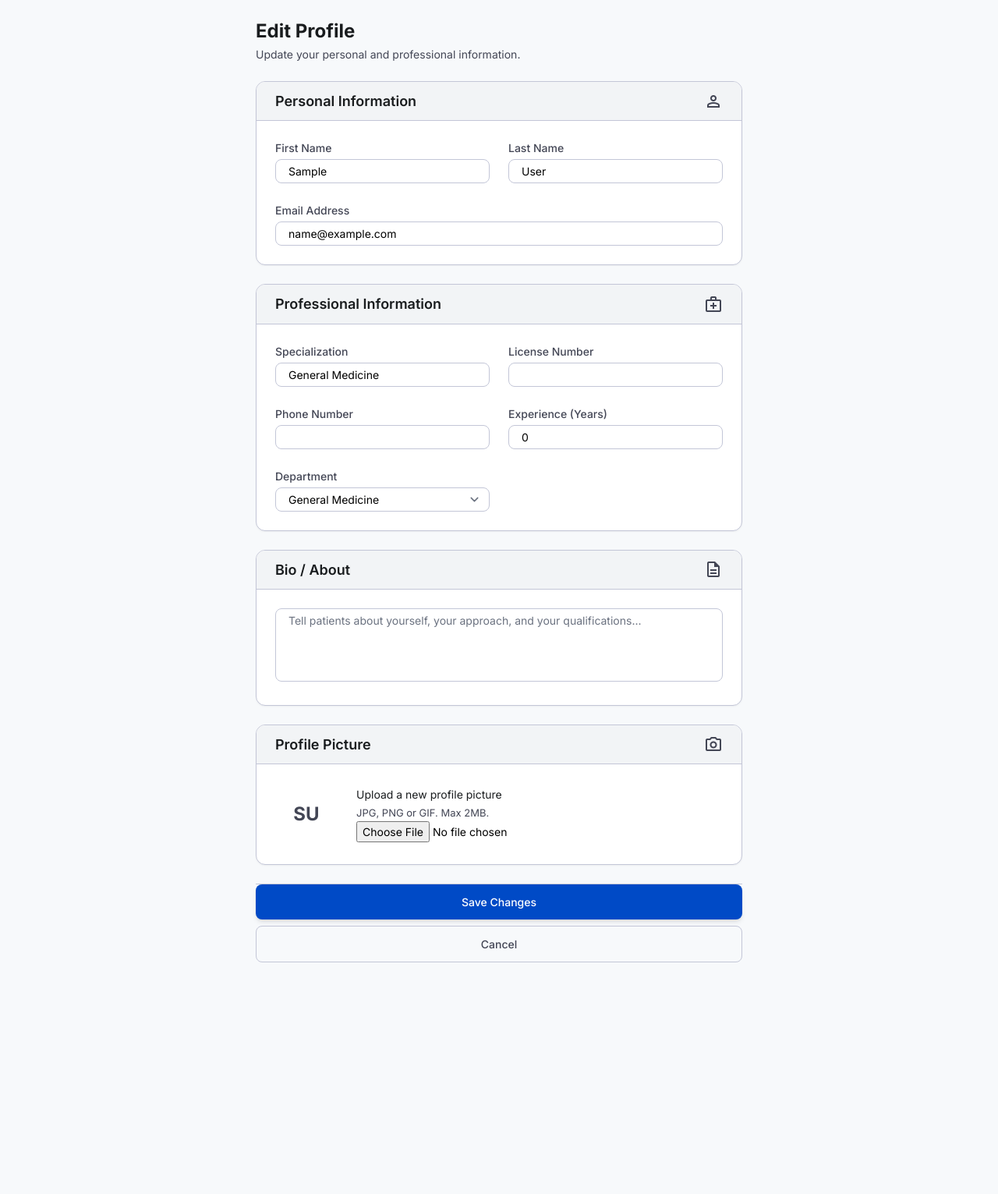
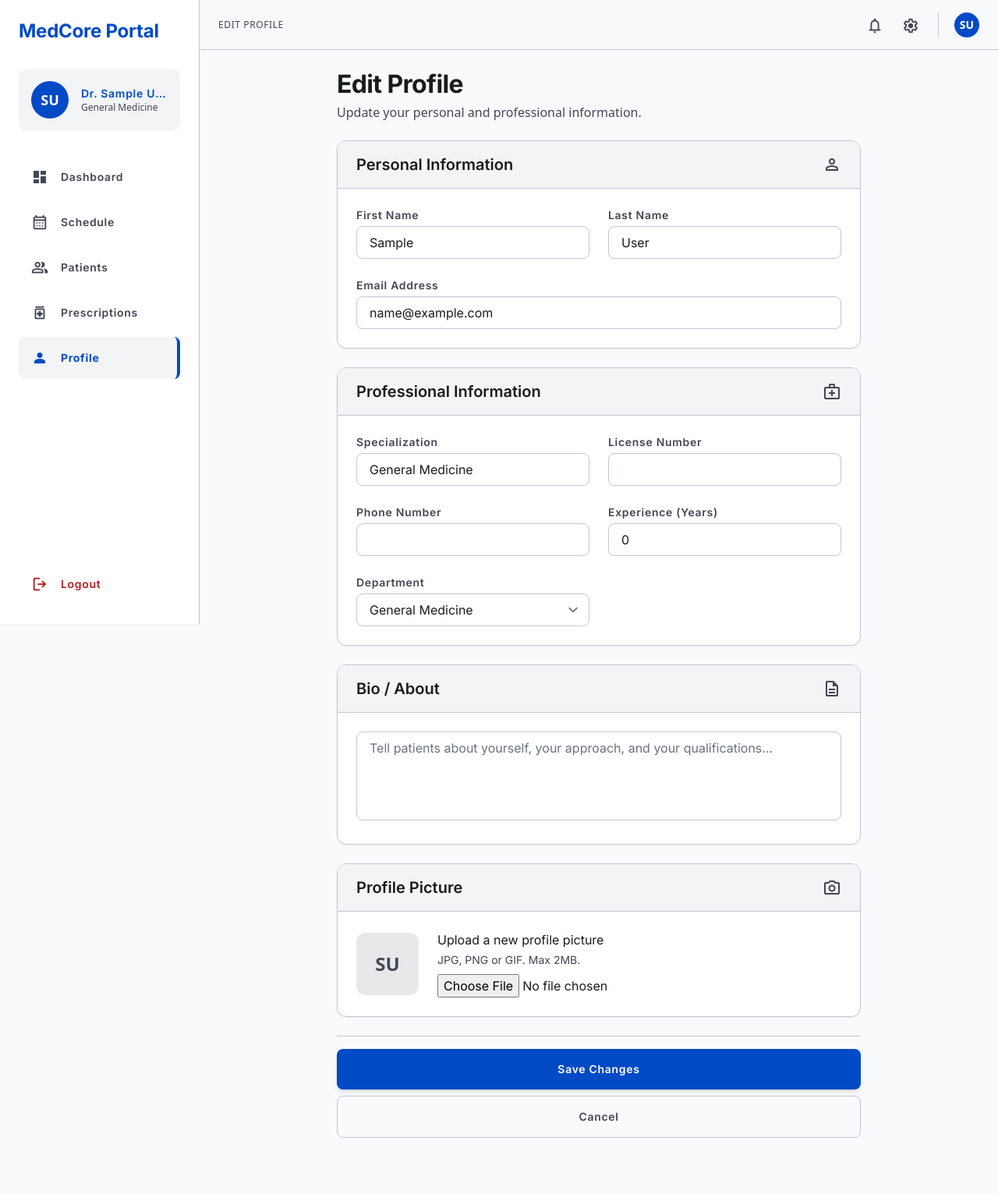
Before and after one commit to KirtanKayastha/hospital-management-system, a Django app: page /doctor/profile/edit/ in a window 1280 px wide. Shown: the whole page at 78% size. Before the commit the page ends 1234 px from the top, so only its background shows below. Run offline with Django 5.2, Linux system fonts and the light colour scheme; the visitor is signed in with stand-in values (Sample User, id 1); data comes from the database, SQL or seed files in the repository; data that the repository does not hold is empty; some libraries are stand-ins or nearby versions.

Commit message:
Fix doctor profile edit page: match existing design system with sidebar, navbar, and consistent styling

```diff
--- a/doctor_siddhartha/templates/doc_siddhartha/edit_profile.html
+++ b/doctor_siddhartha/templates/doc_siddhartha/edit_profile.html
@@ -1,6 +1,5 @@
 <!DOCTYPE html>
-<html class="light" lang="en">
-<head>
+<html class="light" lang="en"><head>
 <meta charset="utf-8"/>
 <meta content="width=device-width, initial-scale=1.0" name="viewport"/>
 <title>Edit Profile | MedCore Portal</title>
@@ -20,130 +19,163 @@
                         "tertiary-container": "#996100",
                         "surface-tint": "#0053db",
                         "on-primary-fixed": "#00174b",
+                        "inverse-on-surface": "#eff1f3",
                         "on-primary-fixed-variant": "#003ea8",
                         "tertiary": "#784b00",
                         "on-surface": "#191c1e",
+                        "secondary-fixed": "#6ffbbe",
                         "on-surface-variant": "#434655",
+                        "inverse-primary": "#b4c5ff",
                         "primary": "#004ac6",
-                        "error": "#ba1a1a",
+                        "on-error-container": "#93000a",
+                        "surface-container-highest": "#e0e3e5",
+                        "on-tertiary-fixed": "#2a1700",
+                        "on-tertiary-fixed-variant": "#653e00",
+                        "surface-bright": "#f7f9fb",
+                        "on-primary": "#ffffff",
                         "error-container": "#ffdad6",
-                        "surface-container-highest": "#e0e3e5",
+                        "tertiary-fixed-dim": "#ffb95f",
                         "surface-container": "#eceef0",
                         "outline-variant": "#c3c6d7",
                         "outline": "#737686",
-                        "surface-bright": "#f7f9fb",
+                        "on-background": "#191c1e",
+                        "on-tertiary": "#ffffff",
+                        "error": "#ba1a1a",
+                        "on-secondary": "#ffffff",
+                        "on-tertiary-container": "#ffeedd",
+                        "on-error": "#ffffff",
+                        "primary-container": "#2563eb",
+                        "on-secondary-fixed-variant": "#005236",
+                        "on-primary-container": "#eeefff",
+                        "inverse-surface": "#2d3133",
+                        "surface-dim": "#d8dadc",
+                        "on-secondary-container": "#00714d",
+                        "on-secondary-fixed": "#002113",
+                        "primary-fixed-dim": "#b4c5ff",
+                        "surface-variant": "#e0e3e5",
+                        "secondary-fixed-dim": "#4edea3",
+                        "surface-container-high": "#e6e8ea",
                         "surface": "#f7f9fb",
+                        "tertiary-fixed": "#ffddb8",
                         "background": "#f7f9fb",
-                        "on-primary": "#ffffff",
-                        "on-secondary": "#ffffff",
-                        "primary-container": "#2563eb",
-                        "on-primary-container": "#eeefff",
+                        "secondary-container": "#6cf8bb"
+                    },
+                    "borderRadius": {
+                        "DEFAULT": "0.25rem",
+                        "lg": "0.5rem",
+                        "xl": "0.75rem",
+                        "full": "9999px"
+                    },
+                    "spacing": {
+                        "base": "4px",
+                        "xxl": "48px",
+                        "lg": "24px",
+                        "xl": "32px",
+                        "sm": "8px",
+                        "container-max": "1280px",
+                        "xs": "4px",
+                        "md": "16px",
+                        "gutter": "24px"
                     },
                     "fontFamily": {
-                        "inter": ["Inter", "sans-serif"],
+                        "body-sm": ["Inter"],
+                        "body-lg": ["Inter"],
+                        "label-md": ["Inter"],
+                        "headline-lg": ["Inter"],
+                        "headline-md": ["Inter"],
+                        "headline-lg-mobile": ["Inter"],
+                        "label-sm": ["Inter"],
+                        "headline-sm": ["Inter"],
+                        "body-md": ["Inter"]
                     },
-                },
-            },
+                    "fontSize": {
+                        "body-sm": ["14px", {"lineHeight": "20px", "fontWeight": "400"}],
+                        "body-lg": ["18px", {"lineHeight": "28px", "fontWeight": "400"}],
+                        "label-md": ["14px", {"lineHeight": "20px", "letterSpacing": "0.05em", "fontWeight": "600"}],
+                        "headline-lg": ["32px", {"lineHeight": "40px", "letterSpacing": "-0.02em", "fontWeight": "700"}],
+                        "headline-md": ["24px", {"lineHeight": "32px", "letterSpacing": "-0.01em", "fontWeight": "600"}],
+                        "headline-lg-mobile": ["24px", {"lineHeight": "32px", "letterSpacing": "-0.01em", "fontWeight": "700"}],
+                        "label-sm": ["12px", {"lineHeight": "16px", "fontWeight": "500"}],
+                        "headline-sm": ["20px", {"lineHeight": "28px", "fontWeight": "600"}],
+                        "body-md": ["16px", {"lineHeight": "24px", "fontWeight": "400"}]
+                    }
+                }
+            }
         };
     </script>
     <style>
-        body { font-family: 'Inter', sans-serif; background: #f7f9fb; }
-        .font-headline-lg { font-size: 1.5rem; font-weight: 700; line-height: 1.3; }
-        .font-headline-sm { font-size: 1.125rem; font-weight: 600; line-height: 1.4; }
-        .font-headline-md { font-size: 1.25rem; font-weight: 600; line-height: 1.4; }
-        .text-headline-lg { font-size: 1.5rem; font-weight: 700; }
-        .text-headline-md { font-size: 1.25rem; font-weight: 600; }
-        .text-headline-sm { font-size: 1.125rem; font-weight: 600; }
-        .text-body-md { font-size: 0.875rem; line-height: 1.5; }
-        .text-body-sm { font-size: 0.8125rem; line-height: 1.5; }
-        .text-label-md { font-size: 0.875rem; font-weight: 500; }
-        .text-label-sm { font-size: 0.75rem; font-weight: 500; }
-        .font-label-md { font-size: 0.875rem; font-weight: 500; }
-        .font-label-sm { font-size: 0.75rem; font-weight: 500; }
-        .rounded-xl { border-radius: 0.75rem; }
-        .rounded-lg { border-radius: 0.5rem; }
-        .px-lg { padding-left: 1.5rem; padding-right: 1.5rem; }
-        .py-lg { padding-top: 1.5rem; padding-bottom: 1.5rem; }
-        .p-lg { padding: 1.5rem; }
-        .px-md { padding-left: 1rem; padding-right: 1rem; }
-        .py-md { padding-top: 0.75rem; padding-bottom: 0.75rem; }
-        .p-md { padding: 1rem; }
-        .px-sm { padding-left: 0.5rem; padding-right: 0.5rem; }
-        .py-sm { padding-top: 0.25rem; padding-bottom: 0.25rem; }
-        .px-xl { padding-left: 2rem; padding-right: 2rem; }
-        .py-xl { padding-top: 2rem; padding-bottom: 2rem; }
-        .gap-lg { gap: 1.5rem; }
-        .gap-md { gap: 1rem; }
-        .gap-sm { gap: 0.5rem; }
-        .mb-lg { margin-bottom: 1.5rem; }
-        .mb-md { margin-bottom: 1rem; }
-        .mb-xs { margin-bottom: 0.25rem; }
-        .mt-xs { margin-top: 0.25rem; }
-        .mt-md { margin-top: 1rem; }
-        .mt-lg { margin-top: 1.5rem; }
-        .space-y-lg > * + * { margin-top: 1.5rem; }
-        .space-y-md > * + * { margin-top: 1rem; }
-        .space-y-sm > * + * { margin-top: 0.5rem; }
-        .space-y-xs > * + * { margin-top: 0.25rem; }
-        .border-outline-variant { border-color: #c3c6d7; }
-        .border-outline { border-color: #737686; }
-        .bg-surface-container-lowest { background-color: #ffffff; }
-        .bg-surface-container-low { background-color: #f2f4f6; }
-        .bg-surface-container { background-color: #eceef0; }
-        .bg-surface { background-color: #f7f9fb; }
-        .bg-primary { background-color: #004ac6; }
-        .bg-primary-container { background-color: #2563eb; }
-        .bg-secondary-container { background-color: #6ffbbe; }
-        .bg-tertiary-fixed { background-color: #ffddb8; }
-        .bg-error-container { background-color: #ffdad6; }
-        .text-on-surface { color: #191c1e; }
-        .text-on-surface-variant { color: #434655; }
-        .text-primary { color: #004ac6; }
-        .text-secondary { color: #006c49; }
-        .text-tertiary { color: #784b00; }
-        .text-error { color: #ba1a1a; }
-        .text-on-primary { color: #ffffff; }
-        .text-on-primary-container { color: #eeefff; }
-        .hover\:opacity-90:hover { opacity: 0.9; }
-        .hover\:bg-surface-container:hover { background-color: #eceef0; }
-        .hover\:bg-surface-container-high:hover { background-color: #e0e3e5; }
-        .hover\:bg-primary:hover { background-color: #003ea8; }
-        .hover\:bg-red-700:hover { background-color: #b91c1c; }
-        .hover\:text-primary:hover { color: #004ac6; }
-        .transition-all { transition: all 0.2s ease; }
-        .transition-colors { transition: color 0.2s ease, background-color 0.2s ease; }
-        .transition-opacity { transition: opacity 0.2s ease; }
-        .shadow-sm { box-shadow: 0 1px 2px rgba(0,0,0,0.05); }
-        .shadow-md { box-shadow: 0 4px 6px rgba(0,0,0,0.1); }
-        .rounded-full { border-radius: 9999px; }
-        .font-bold { font-weight: 700; }
-        .font-semibold { font-weight: 600; }
-        .w-full { width: 100%; }
-        .text-center { text-align: center; }
-        .text-right { text-align: right; }
-        .flex { display: flex; }
-        .inline-flex { display: inline-flex; }
-        .items-center { align-items: center; }
-        .justify-between { justify-content: space-between; }
-        .justify-end { justify-content: flex-end; }
-        .gap-sm { gap: 0.5rem; }
-        .border { border-width: 1px; }
-        .border-t { border-top-width: 1px; }
-        .border-b { border-bottom-width: 1px; }
-        .divide-y > * + * { border-top-width: 1px; border-color: #c3c6d7; }
-        .grid { display: grid; }
-        .grid-cols-1 { grid-template-columns: repeat(1, minmax(0,1fr)); }
-        .grid-cols-2 { grid-template-columns: repeat(2, minmax(0,1fr)); }
-        .grid-cols-3 { grid-template-columns: repeat(3, minmax(0,1fr)); }
-        .col-span-2 { grid-column: span 2 / span 2; }
-        .overflow-hidden { overflow: hidden; }
-        .overflow-x-auto { overflow-x: auto; }
-        .rounded-lg { border-radius: 0.5rem; }
-        .rounded-xl { border-radius: 0.75rem; }
+        .material-symbols-outlined { font-variation-settings: 'FILL' 0, 'wght' 400, 'GRAD' 0, 'opsz' 24; vertical-align: middle; }
+        .shadow-sm { box-shadow: 0px 1px 2px 0px rgba(15, 23, 42, 0.05); }
+        .shadow-md { box-shadow: 0px 4px 6px -1px rgba(15, 23, 42, 0.1); }
+        body { background-color: #F8FAFC; color: #191C1E; }
     </style>
 </head>
-<body class="min-h-screen">
-    <div class="max-w-2xl mx-auto p-lg">
+<body>
+  <div class="min-h-screen flex">
+
+<aside class="hidden lg:flex flex-col w-64 h-screen sticky top-0 left-0 shrink-0 border-r border-outline-variant bg-surface-container-lowest shadow-sm">
+<div class="p-lg flex flex-col h-full">
+<h1 class="font-headline-md text-headline-md font-bold text-primary mb-xl">MedCore Portal</h1>
+
+<div class="flex items-center gap-md mb-xl p-md rounded-xl bg-surface-container-low">
+    <div class="w-12 h-12 rounded-full bg-primary flex items-center justify-center text-white font-bold text-lg shrink-0">
+        {{ profile.initials }}
+    </div>
+    <div class="overflow-hidden">
+        <p class="font-label-md text-label-md text-primary truncate">Dr. {{ profile.display_name }}</p>
+        <p class="text-label-sm text-on-surface-variant truncate">{{ profile.specialization|default:"General Medicine" }}</p>
+    </div>
+</div>
+
+<nav class="flex flex-col gap-xs flex-1">
+    <a class="flex items-center gap-md p-md rounded-lg font-label-md text-label-md text-on-surface-variant hover:bg-surface-container-low transition-colors duration-150" href="{% url 'doctor_siddhartha:dashboard' %}">
+        <span class="material-symbols-outlined text-[22px]" style="font-variation-settings: 'FILL' 1;">dashboard</span>
+        Dashboard
+    </a>
+    <a class="flex items-center gap-md p-md rounded-lg font-label-md text-label-md text-on-surface-variant hover:bg-surface-container-low transition-colors duration-150" href="{% url 'doctor_siddhartha:schedule' %}">
+        <span class="material-symbols-outlined text-[22px]">calendar_month</span>
+        Schedule
+    </a>
+    <a class="flex items-center gap-md p-md rounded-lg font-label-md text-label-md text-on-surface-variant hover:bg-surface-container-low transition-colors duration-150" href="{% url 'doctor_siddhartha:patients' %}">
+        <span class="material-symbols-outlined text-[22px]">group</span>
+        Patients
+    </a>
+    <a class="flex items-center gap-md p-md rounded-lg font-label-md text-label-md text-on-surface-variant hover:bg-surface-container-low transition-colors duration-150" href="{% url 'doctor_siddhartha:prescriptions' %}">
+        <span class="material-symbols-outlined text-[22px]">medication</span>
+        Prescriptions
+    </a>
+    <a class="flex items-center gap-md p-md rounded-lg font-label-md text-label-md text-primary font-bold border-r-4 border-primary bg-surface-container-low transition-colors duration-150" href="{% url 'doctor_siddhartha:edit_profile' %}">
+        <span class="material-symbols-outlined text-[22px]" style="font-variation-settings: 'FILL' 1;">person</span>
+        Profile
+    </a>
+</nav>
+
+<a class="flex items-center gap-md p-md rounded-lg font-label-md text-label-md text-error hover:bg-error-container/10 transition-colors duration-150" href="{% url 'auth_kirtan:logout' %}">
+    <span class="material-symbols-outlined text-[22px]">logout</span>
+    Logout
+</a>
+</div>
+</aside>
+
+<div class="flex-1 flex flex-col min-w-0 overflow-hidden">
+
+<header class="flex items-center justify-between px-lg h-16 sticky top-0 z-40 bg-surface/95 backdrop-blur-sm border-b border-outline-variant">
+<div class="flex items-center gap-lg">
+    <span class="font-headline-sm text-headline-sm font-extrabold text-primary lg:hidden">MedCore Portal</span>
+    <p class="hidden lg:block text-label-sm text-on-surface-variant uppercase tracking-wider">Edit Profile</p>
+</div>
+<div class="flex items-center gap-md shrink-0">
+    <button class="p-xs rounded-full text-on-surface-variant hover:bg-surface-container-high transition-all"><span class="material-symbols-outlined text-[22px]">notifications</span></button>
+    <button class="p-xs rounded-full text-on-surface-variant hover:bg-surface-container-high transition-all"><span class="material-symbols-outlined text-[22px]">settings</span></button>
+    <div class="h-8 w-px bg-outline-variant mx-xs"></div>
+    <div class="w-8 h-8 rounded-full bg-primary flex items-center justify-center text-white font-bold text-sm shrink-0">
+        {{ profile.user.first_name|first|upper }}{{ profile.user.last_name|first|upper }}
+    </div>
+</div>
+</header>
+
+<main class="flex-1 overflow-y-auto p-lg">
+<div class="max-w-2xl mx-auto space-y-lg pb-xxl">
 
 <div class="mb-lg">
     <h1 class="font-headline-lg text-headline-lg text-on-surface">Edit Profile</h1>
@@ -276,5 +308,9 @@
 </form>
 
 </div>
+</main>
+
+</div>
+</div>
 </body>
 </html>
```
Lines whose indentation alone changed are shown as unchanged.
